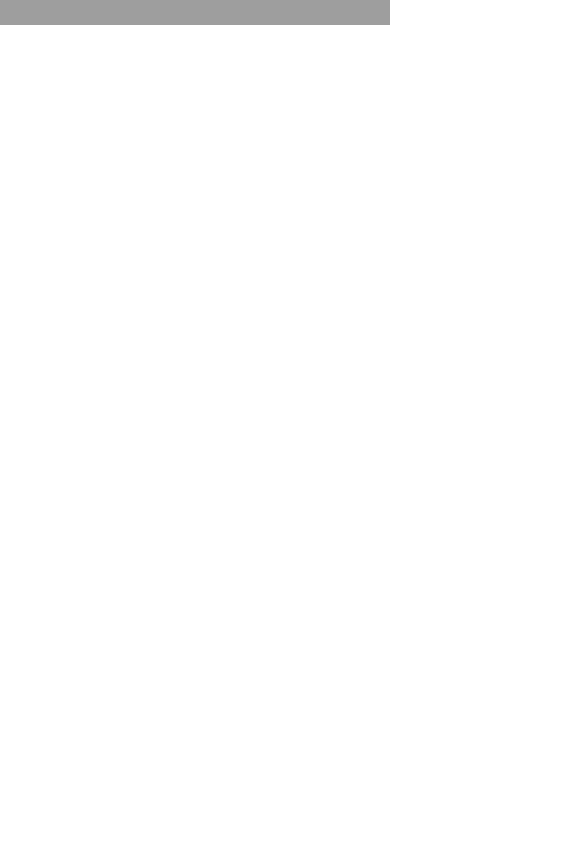
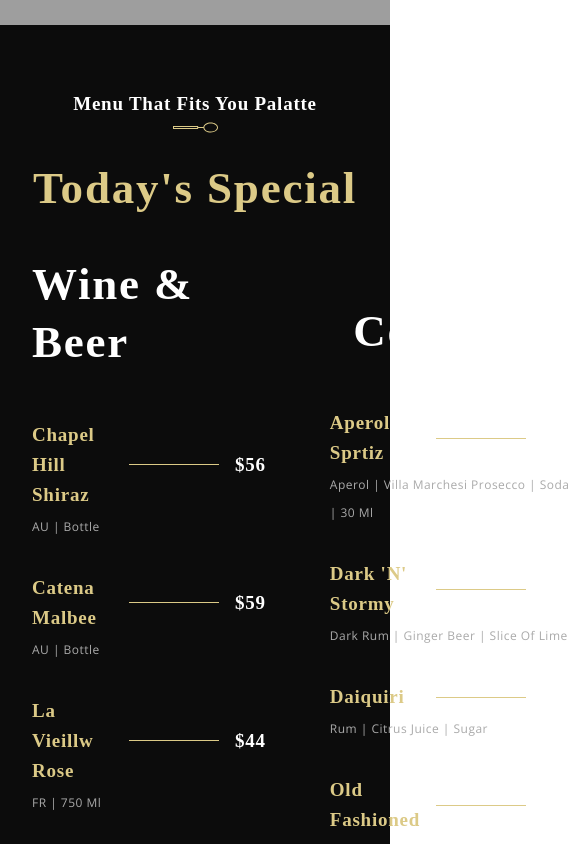
Before and after one commit to prasuk26/Restaurant_project, a React (Create React App) app: page / in a window 390 px wide. Shown: the part 3100-3944 px from the top of the page, 573 px wide, since content can reach past the window. Before the commit the page ends 3125 px from the top, so only its background shows below. Built offline with nearby package versions, Linux system fonts and the light colour scheme; grey boxes are pictures that could not be loaded; a web font is replaced by a local one.

Commit message:
menu completed now start working on menu_responsive

```diff
--- a/src/App.js
+++ b/src/App.js
@@ -9,7 +9,7 @@
     <Navbar />
     <Header />
     <AboutUs />
-    {/* <SpecialMenu /> */}
+    <SpecialMenu />
     {/* <Chef />
     <Intro />
     <Laurels />
--- a/src/components/Menuitem/MenuItem.css
+++ b/src/components/Menuitem/MenuItem.css
@@ -0,0 +1,31 @@
+.app__menuitem{
+    width: 100%;
+    margin: 1rem 0;
+    display: flex;
+    flex-direction: column;
+}
+
+.app__menuitem-head{
+    display: flex;
+    justify-content: space-between;
+    align-items: center;
+}
+.app__menuitem-sub{
+    display: flex;
+    width: 100%;
+    margin-top: 0.2rem;
+}
+.app__menuitem-name{
+    flex: 1;
+}
+.app__menuitem-dash{
+    width: 90px;
+    height: 1px;
+    background: var(--color-golden);
+    margin: 0 1rem;
+}
+.app__menuitem-price{
+    display: flex;
+    justify-content: flex-end;
+    align-items: flex-end;
+}
--- a/src/components/Menuitem/MenuItem.jsx
+++ b/src/components/Menuitem/MenuItem.jsx
@@ -2,9 +2,24 @@
 
 import './MenuItem.css';
 
-const MenuItem = () => (
-  <div>
-    MenuItem
+const MenuItem = ({title,price,tags}) => (
+  <div className='app__menuitem'>
+
+    <div className="app__menuitem-head">
+      <div className="app__menuitem-name">
+        <p className="p__cormorant" style={{color: '#DCCA87'}}>{title}</p>
+      </div>
+
+      <div className='app__menuitem-dash'/>
+
+      <div className="app__menuitem-price">
+        <p className="p__cormorant" >{price}</p>
+      </div>
+    </div>
+
+    <div className="app__menuitem-sub">
+      <p className="p__opensans "style={{color: '#AAA'}}>{tags}</p>
+    </div>
   </div>
 );
 
--- a/src/container/Menu/SpecialMenu.css
+++ b/src/container/Menu/SpecialMenu.css
@@ -0,0 +1,47 @@
+.app__specialMenu{
+    flex-direction: column;
+    background: var(--color-black);
+}
+
+.app__specialMenu-title{
+    margin-bottom: 2rem;
+    text-align: center;
+}
+
+.app__specialMenu-menu{
+    width: 100%;
+    margin: 2rem 0;
+    display: flex;
+    justify-content: flex-start;
+    flex-direction: row;
+}
+
+.app__specialMenu-menu_heading{
+    font-family: var(--font-base);
+    font-weight: 600;
+    font-size: 45px;
+    line-height: 58.5px;
+    letter-spacing: 0.04em;
+    color: var(--color-white);
+}
+
+.app__specialMenu-menu_wine, .app__specialMenu-menu_cocktail{
+    /* flex: 1; */
+    /* width: 100%; */
+    flex-direction: column;
+}
+
+.app__specialMenu-menu_img{
+    width: 410px;
+    margin: 0 2rem;
+}
+.app__specialMenu-menu_img img{
+    width: 100%;
+    height: auto;
+}
+.app__specialMenu-menu_items{
+    display: flex;
+    flex-direction: column;
+    margin: 2rem 0;
+    width: 100%;
+}
--- a/src/container/Menu/SpecialMenu.jsx
+++ b/src/container/Menu/SpecialMenu.jsx
@@ -1,11 +1,51 @@
 import React from 'react';
-
+import {images,data} from '../../constants';
+import {SubHeading , MenuItem} from '../../components';
 import './SpecialMenu.css';
 
 const SpecialMenu = () => (
-  <div>
-    SpecialMenu
+<div className="app__specialMenu flex_center section__padding" id='menu'>
+
+  <div className="app__specialMenu-title">
+    <SubHeading title="Menu That Fits You Palatte" />
+    <h1 className="headtext__cormorant">Today's Special</h1>
   </div>
+
+
+  <div className="app__specialMenu-menu">
+
+    <div className="app__specialMenu-menu_wine flex__center">
+      <p className='app__specialMenu-menu_heading'>Wine & Beer</p>
+      <div className='app__specialMenu-menu_items'>
+        {data.wines.map((wine , index) => (
+          // <p>{wine.title}</p>
+          <MenuItem key={wine.title + index} title={wine.title} price={wine.price} tags={wine.tags}/>
+        ))}
+      </div>
+    </div>
+
+    <div className="app__specialMenu-menu_img">
+      <img src={images.menu} alt="menu img" />
+    </div>
+
+    <div className="app__specialMenu-menu_cocktail flex__center">
+      <p className='app__specialMenu-menu_heading'>Cocktails</p>
+      <div className='app__specialMenu-menu_items'>
+        {data.cocktails.map((cocktail , index) => (
+          // <p>{cocktail.title}</p>
+          <MenuItem key={cocktail.title + index} title={cocktail.title} price={cocktail.price} tags={cocktail.tags}/>
+
+        ))}
+      </div>
+    </div>
+
+  </div>
+
+
+  <div style={{marginTop: '15px'}}>
+    <button type='button' className='custom__button'>View More</button>
+  </div>
+</div>
 );
 
 export default SpecialMenu;
```
